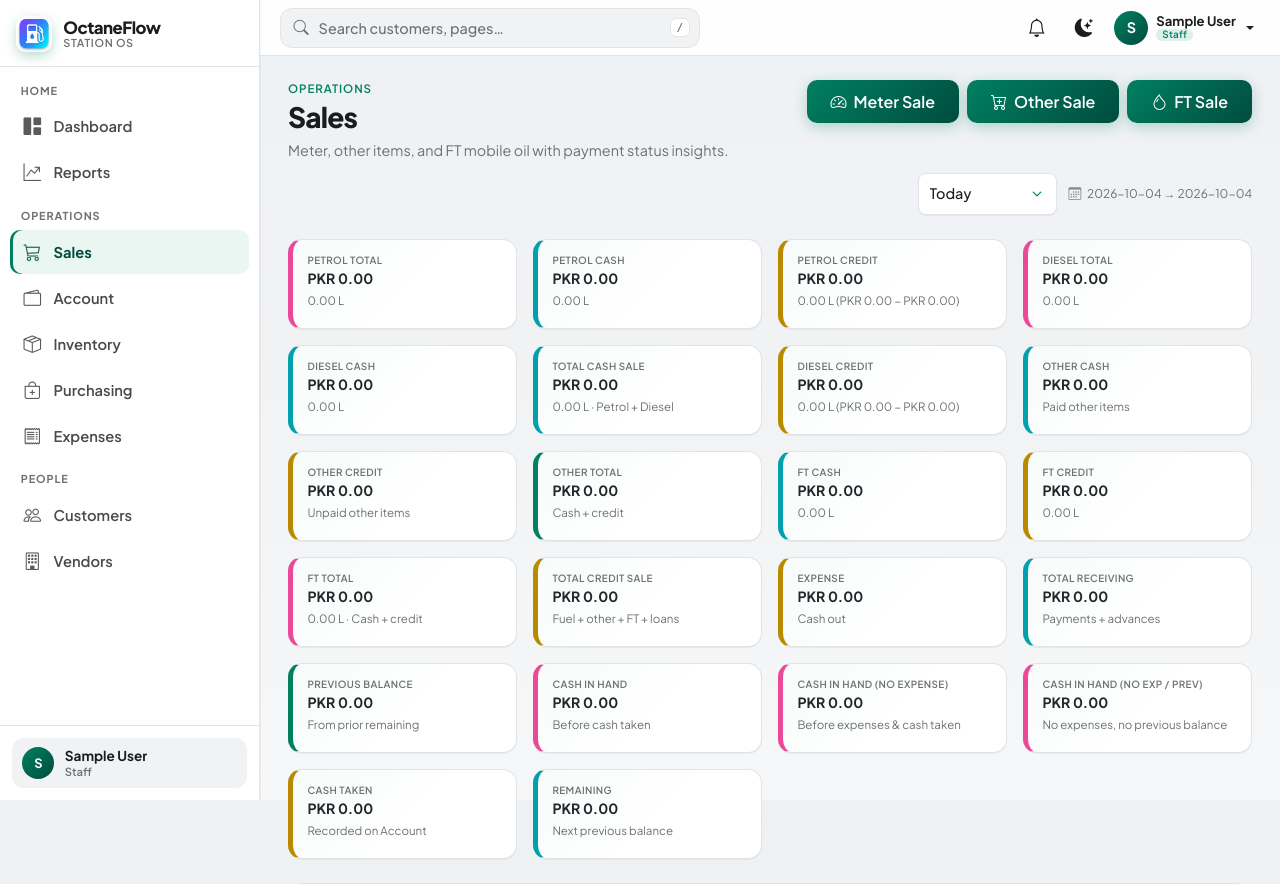
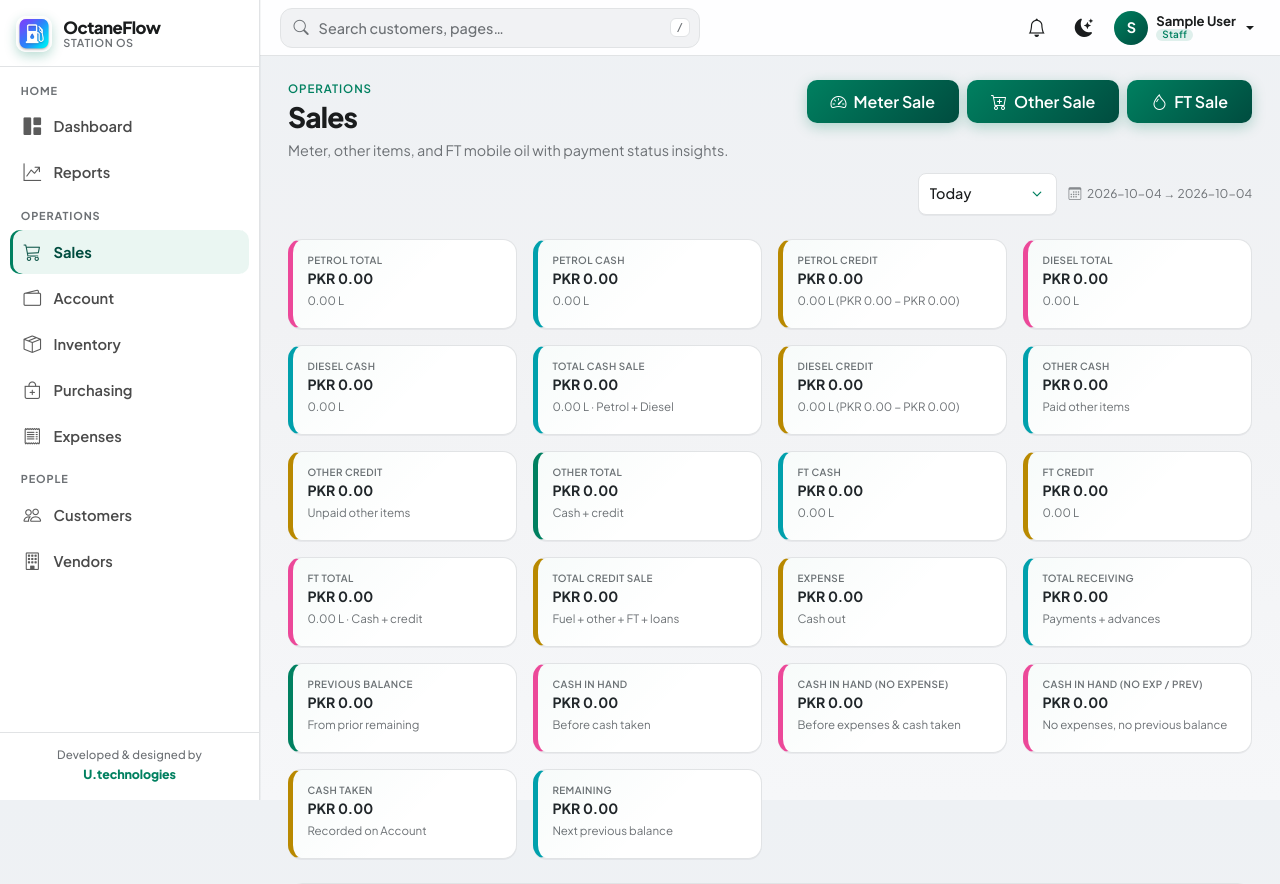
Before and after one commit to UsmanLatif112/Mian_Brothers, a Flask app: page /sales/ in a window 1280 px wide. Shown: the top 884 px of the page. Run offline with Flask 3, Linux system fonts and the light colour scheme; the visitor is signed in with stand-in values (Sample User, id 1); data comes from the database, SQL or seed files in the repository; data that the repository does not hold is empty; some libraries are stand-ins or nearby versions.

Commit message:
feat: Revamp sidebar footer with credit information and updated styles
- Replaced user information display with a credit section in the sidebar footer, highlighting the development team.
- Adjusted CSS for the sidebar footer to enhance padding and styling consistency.
- Removed outdated user chip styles to streamline the design and improve clarity.

```diff
--- a/app/static/css/shell.css
+++ b/app/static/css/shell.css
@@ -185,39 +185,27 @@ body.sidebar-open .sidebar-backdrop {
 
 .sidebar-footer {
     flex-shrink: 0;
-    padding: 0.75rem;
+    padding: 0.85rem 1rem 1rem;
     border-top: 1px solid var(--sidebar-border);
 }
 
-.sidebar-user-chip {
-    display: flex;
-    align-items: center;
-    gap: 0.65rem;
-    padding: 0.55rem 0.65rem;
-    border-radius: 12px;
-    background: var(--sidebar-link-hover);
+.sidebar-credit {
+    margin: 0;
+    text-align: center;
+    font-size: 0.72rem;
+    line-height: 1.45;
+    color: var(--text-secondary);
+    font-weight: 500;
+    letter-spacing: 0.01em;
 }
 
-.sidebar-user-meta {
-    display: flex;
-    flex-direction: column;
-    min-width: 0;
-    line-height: 1.2;
-}
-
-.sidebar-user-name {
-    font-weight: 700;
-    font-size: 0.85rem;
-    color: var(--text-primary);
-    white-space: nowrap;
-    overflow: hidden;
-    text-overflow: ellipsis;
-}
-
-.sidebar-user-role {
-    font-size: 0.7rem;
-    color: var(--text-secondary);
-    font-weight: 600;
+.sidebar-credit strong {
+    display: inline-block;
+    margin-top: 0.1rem;
+    font-size: 0.78rem;
+    font-weight: 800;
+    letter-spacing: -0.01em;
+    color: var(--accent-blue);
 }
 
 /* Frame: topbar + content to the right of sidebar */
--- a/app/templates/base.html
+++ b/app/templates/base.html
@@ -84,13 +84,10 @@
         </nav>
 
         <div class="sidebar-footer">
-            <div class="sidebar-user-chip">
-                <div class="user-avatar user-avatar-sm">{{ current_user.name[0] | upper }}</div>
-                <div class="sidebar-user-meta">
-                    <span class="sidebar-user-name">{{ current_user.name }}</span>
-                    <span class="sidebar-user-role">{{ current_user.role | capitalize }}</span>
-                </div>
-            </div>
+            <p class="sidebar-credit">
+                Developed &amp; designed by<br>
+                <strong>U.technologies</strong>
+            </p>
         </div>
     </aside>
 
```
